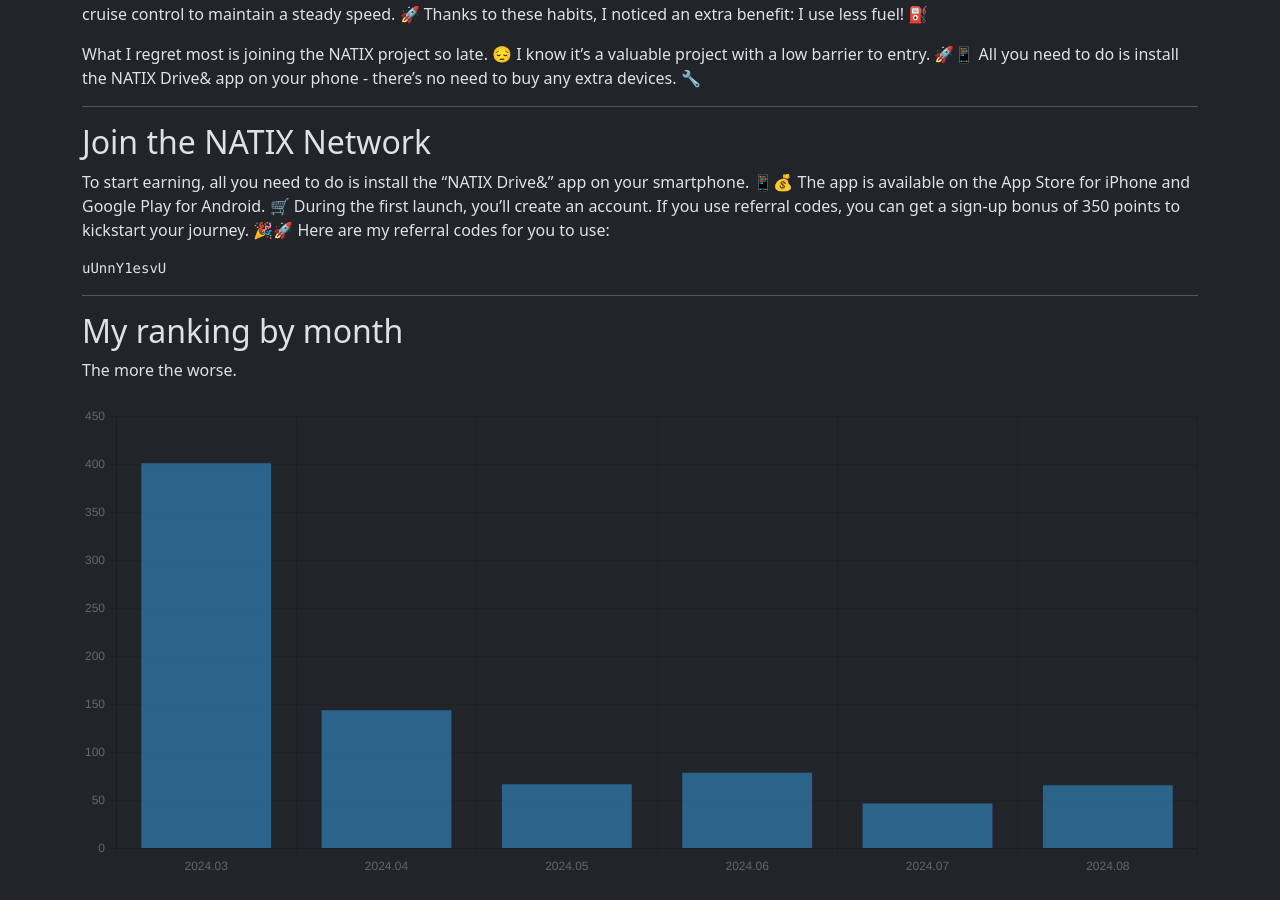
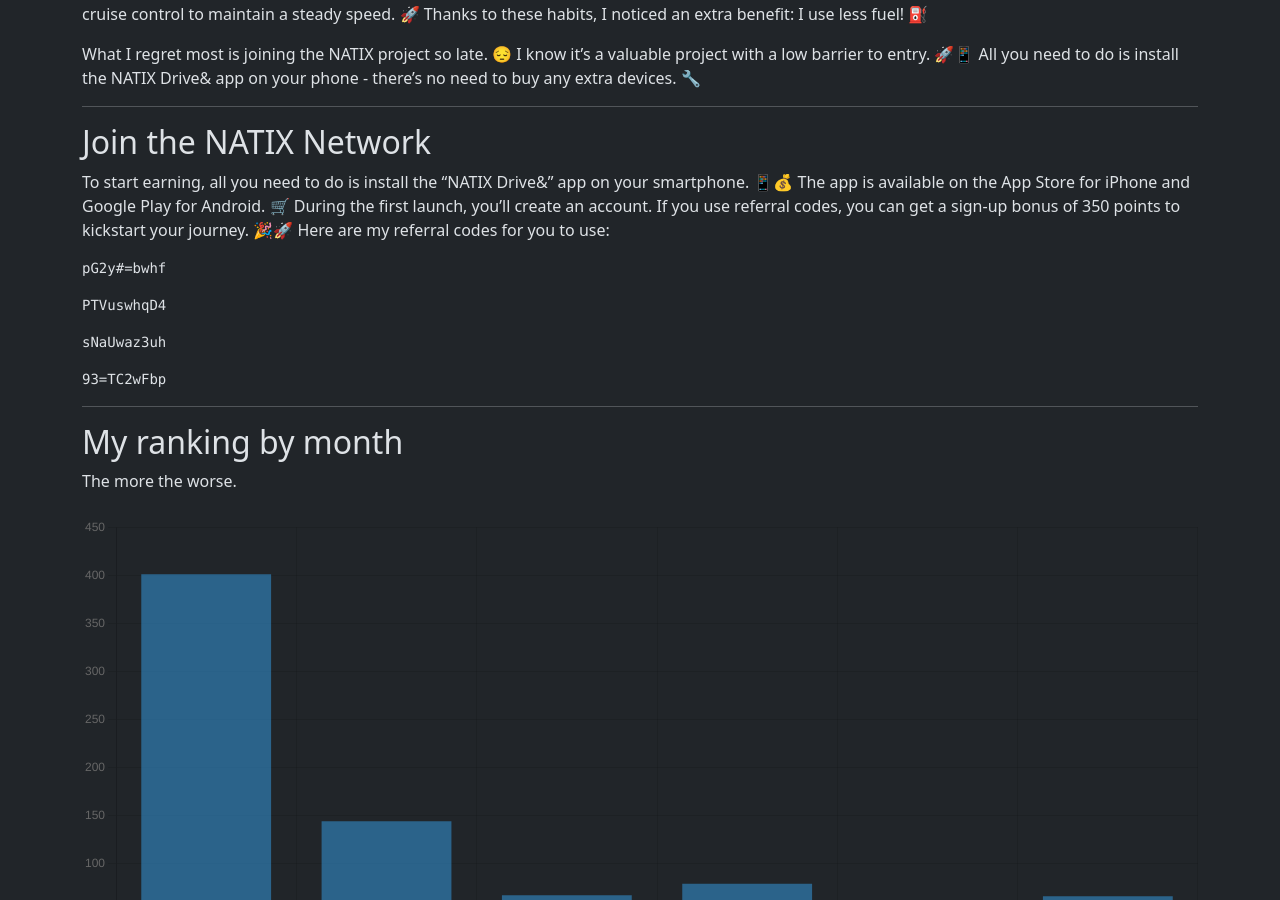
Before and after one commit to torrocus/natix, a Jekyll site: the page built from index.md, in a window 1280 px wide and 900 px high, scrolled down 2352 px. Built offline with Jekyll 4.4.1, drawn with Linux system fonts in a browser that asks for light colours.

Commit message:
Refresh referrer codes

````diff
--- a/index.md
+++ b/index.md
@@ -137,7 +137,19 @@ If you use referral codes, you can get a sign-up bonus of 350 points to kickstar
 Here are my referral codes for you to use:
 <!-- NATIX-REFERRAL-CODES-LIST:START -->
 ```
-uUnnY1esvU
+pG2y#=bwhf
+```
+
+```
+PTVuswhqD4
+```
+
+```
+sNaUwaz3uh
+```
+
+```
+93=TC2wFbp
 ```
 <!-- NATIX-REFERRAL-CODES-LIST:END -->
 
````
